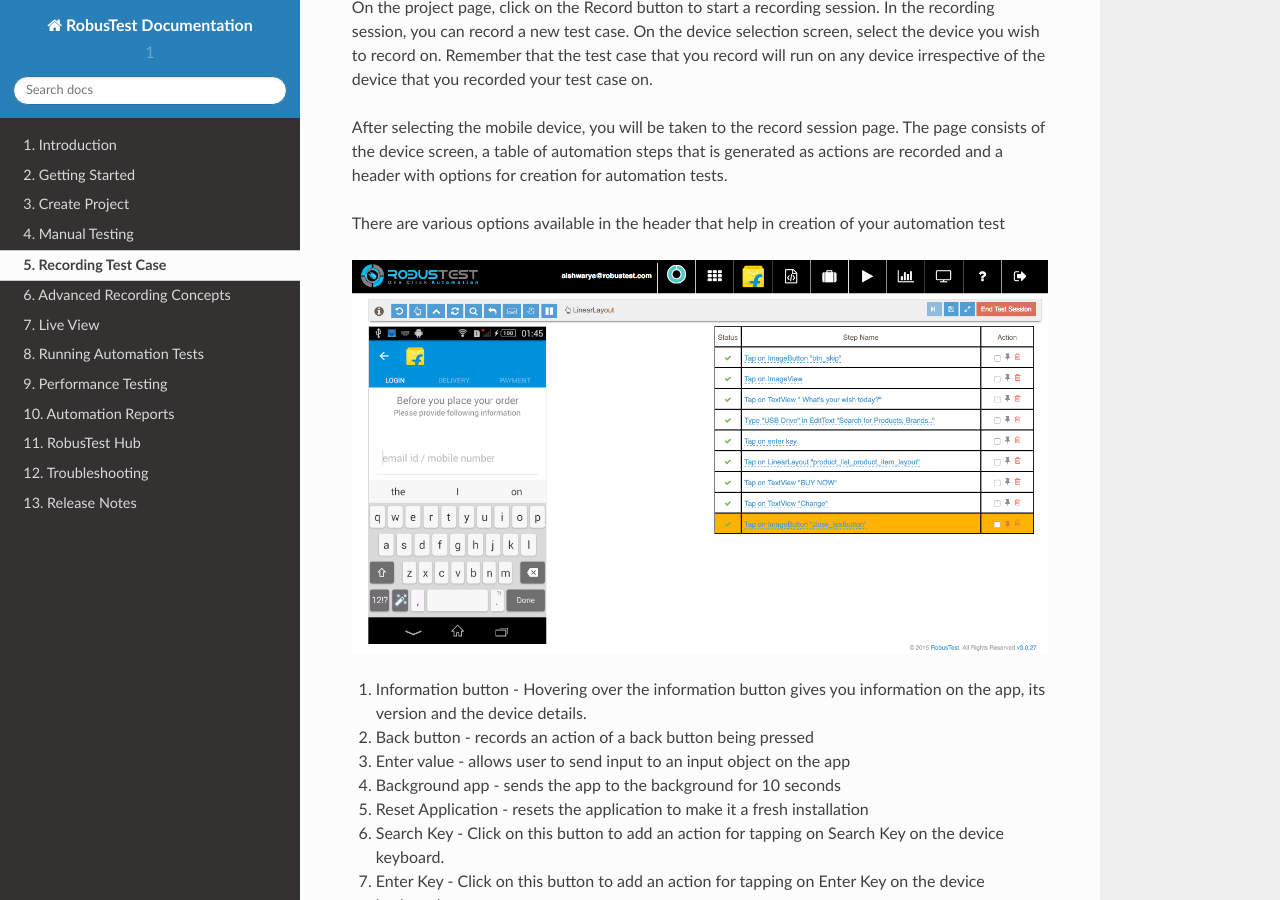
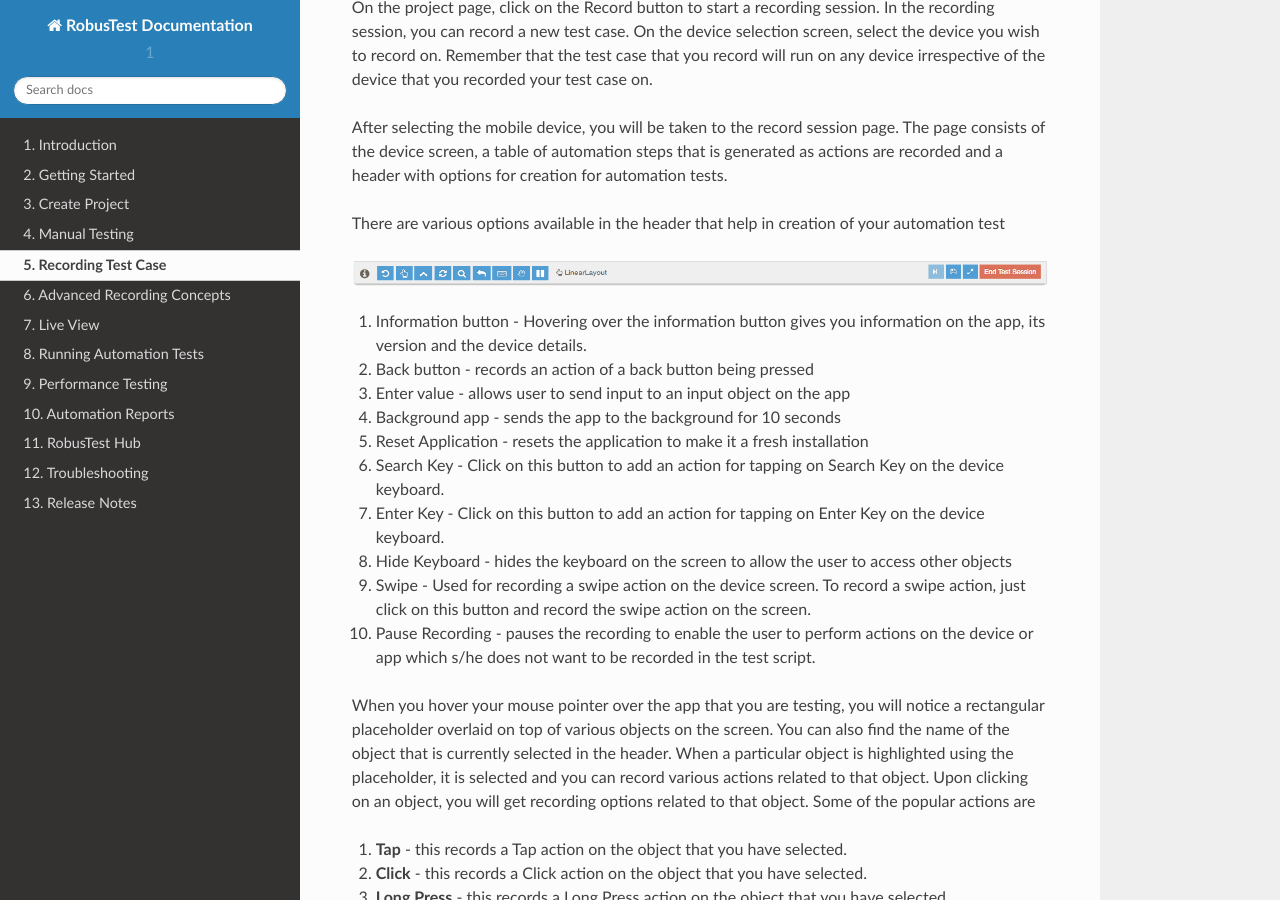
Before and after one commit to izinga/robustest_docs, a Sphinx documentation site: the page built from source/recordingtestcase.rst, in a window 1280 px wide and 900 px high, scrolled down 568 px. Built offline with Sphinx 7.4.7 and the Read the Docs theme 2.0.0, drawn with Linux system fonts in a browser that asks for light colours.

Commit message:
update recording images issue

```diff
--- a/source/recordingtestcase.rst
+++ b/source/recordingtestcase.rst
@@ -8,7 +8,7 @@
 
 There are various options available in the header that help in creation of your automation test
 
-.. image:: _static/recording_main.png
+.. image:: _static/recording_header.png
 
 1. Information button - Hovering over the information button gives you information on the app, its version and the device details.
 2. Back button - records an action of a back button being pressed
```
